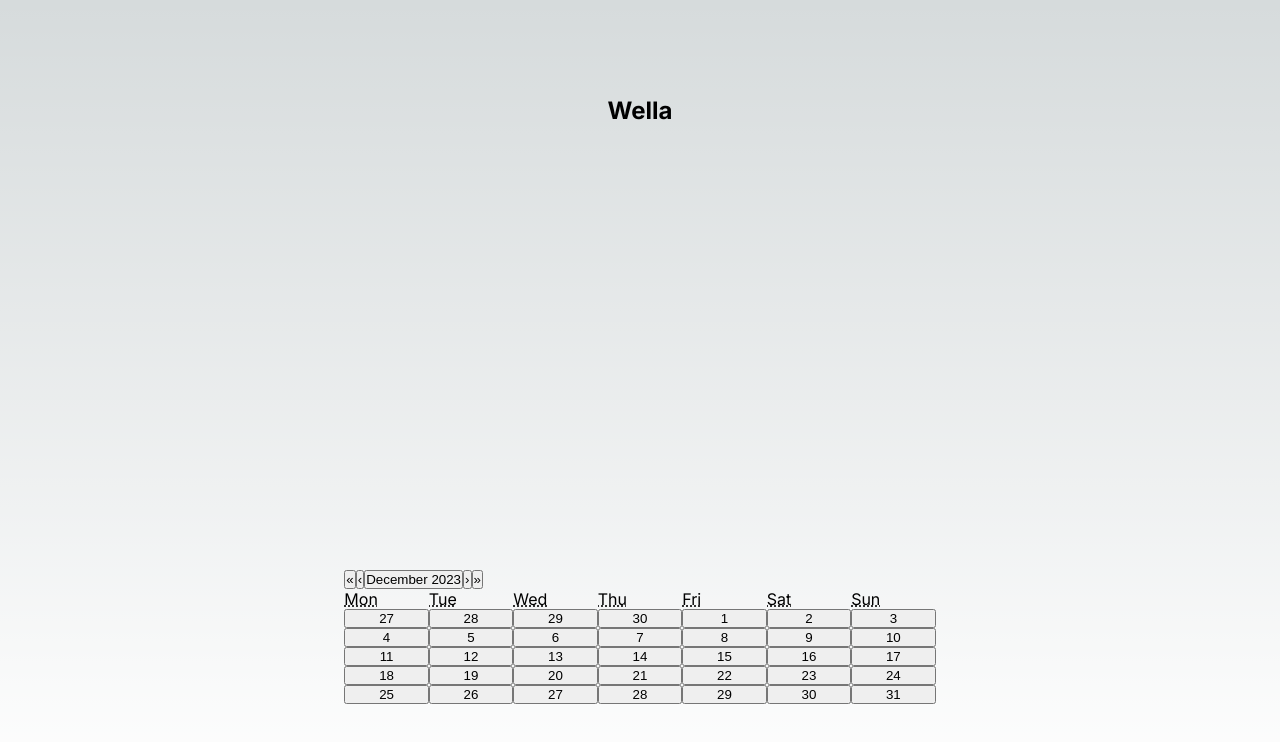
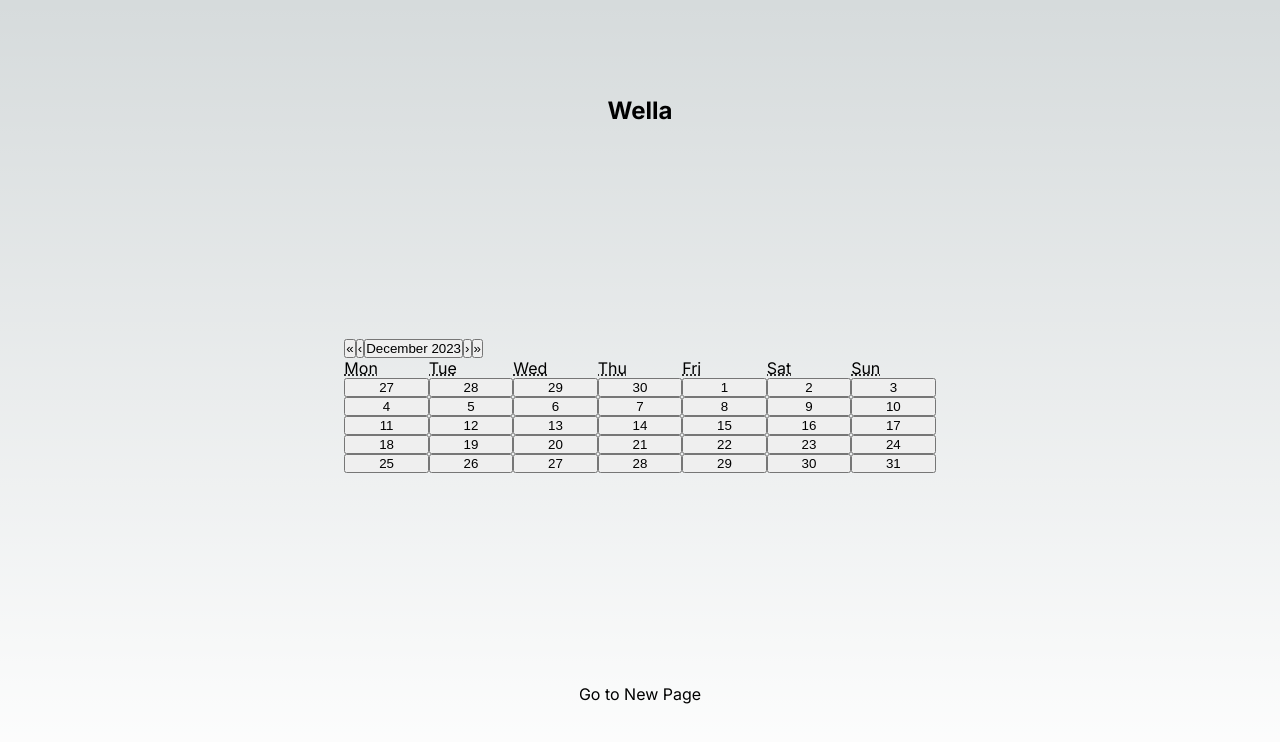
Before and after one commit to gursewaktut/weatherCalendar, a Next.js app in the folder frontend/: page / in a window 1280 px wide. Shown: the top 742 px of the page. Built offline with nearby package versions, Linux system fonts and the light colour scheme.

Commit message:
not working home page

```diff
--- a/frontend/src/app/page.js
+++ b/frontend/src/app/page.js
@@ -4,7 +4,8 @@ import Image from 'next/image';
 import styles from './page.module.css';
 import { useState } from 'react';
 import Calendar from 'react-calendar';
-
+import React from 'react';
+import Link from 'next/link';
 
 //type ValuePiece = Date | null;
 
@@ -18,6 +19,9 @@ export default function Home() {
     <main className={styles.main}>
       <h2>Wella</h2>
       <Calendar onChange={onChange} value={value} />
+      <Link href="/homePage">
+        Go to New Page
+      </Link>
     </main>
   )
 }
```
Also changed, not shown: frontend/src/app/pages/homePage.js (added, +14 -0 lines).
